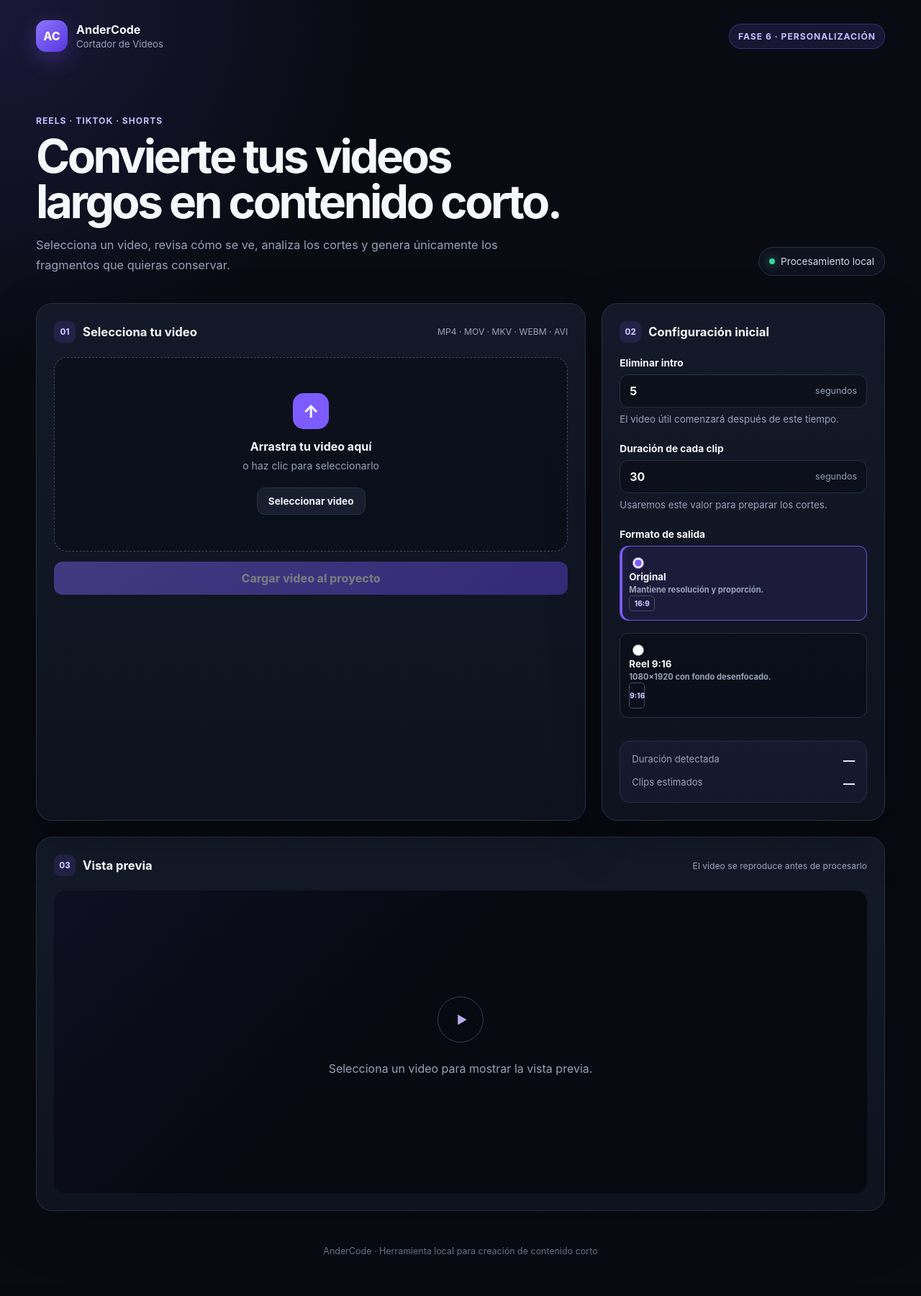
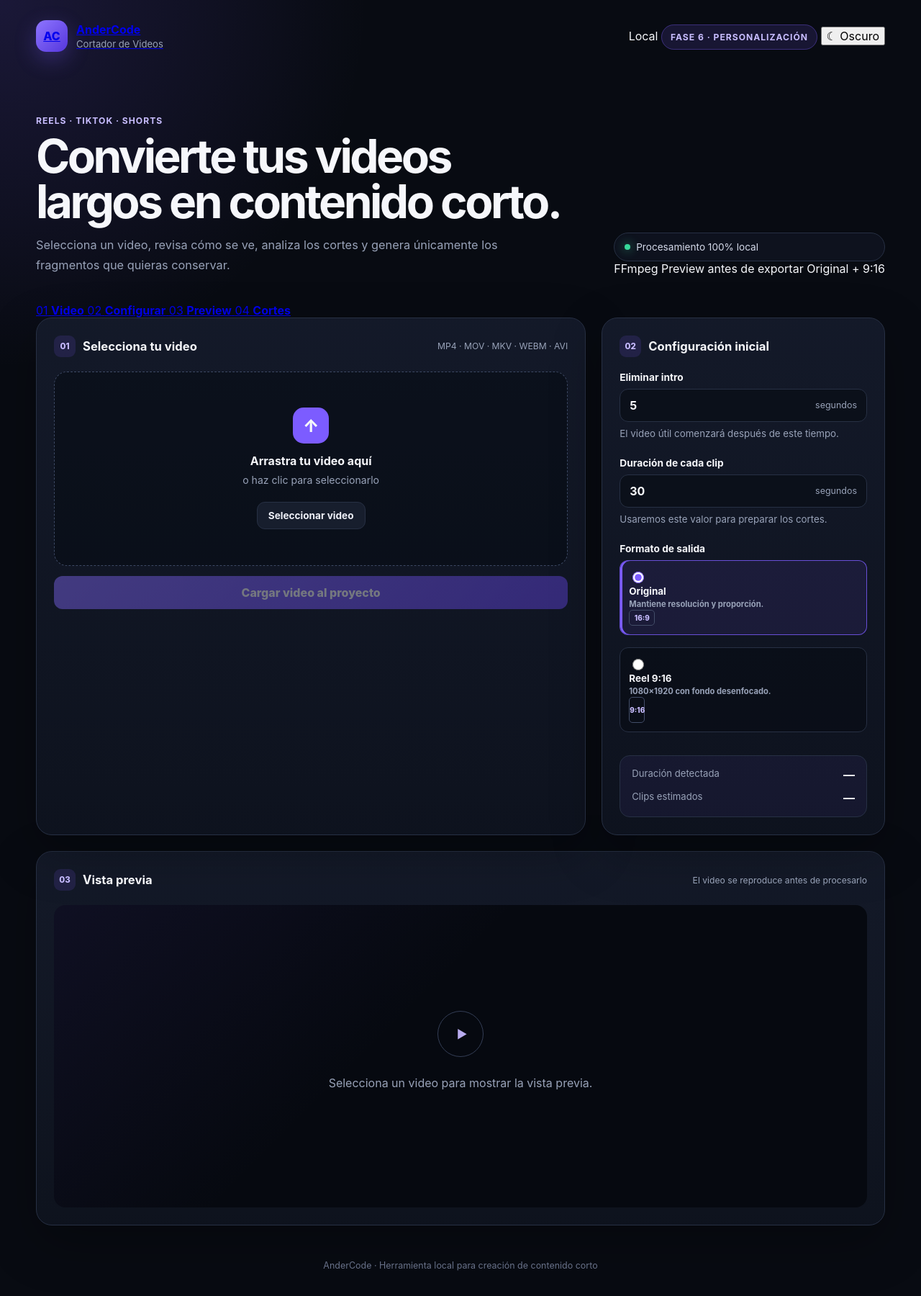
Before and after one commit to Anders87x/cortador_videos_andercode, a Flask app: page / in a window 1280 px wide. Shown: the whole page at 72% size. Before the commit the page ends 1745 px from the top, so only its background shows below. Run offline with Flask 3, Linux system fonts and the light colour scheme.

Commit message:
UX: agregar cabecera, navegación por pasos y selector de tema

```diff
--- a/templates/index.html
+++ b/templates/index.html
@@ -7,22 +7,57 @@
 
     <title>Cortador de Videos - AnderCode</title>
 
+    <script>
+        (() => {
+            const storageKey = "andercode-video-theme";
+
+            try {
+                const savedTheme = localStorage.getItem(storageKey);
+                const systemDark = window.matchMedia("(prefers-color-scheme: dark)").matches;
+                document.documentElement.dataset.theme =
+                    savedTheme || (systemDark ? "dark" : "light");
+            } catch (_error) {
+                document.documentElement.dataset.theme = "dark";
+            }
+        })();
+    </script>
+
     <link rel="stylesheet" href="{{ url_for('static', filename='css/app.css') }}">
 </head>
 <body>
-    <header class="topbar">
-        <div class="brand">
+    <header class="app-header">
+        <div class="topbar">
+            <a class="brand" href="#top" aria-label="Ir al inicio">
                 <div class="brand-mark">AC</div>
                 <div>
                     <strong>AnderCode</strong>
                     <span>Cortador de Videos</span>
                 </div>
-        </div>
+            </a>
+
+            <div class="topbar-actions">
+                <span class="header-status">
+                    <span class="status-dot"></span>
+                    Local
+                </span>
 
                 <span class="phase-badge">Fase 6 · Personalización</span>
+
+                <button
+                    id="themeToggle"
+                    class="theme-toggle"
+                    type="button"
+                    aria-label="Cambiar tema"
+                    title="Cambiar tema"
+                >
+                    <span id="themeIcon" class="theme-icon" aria-hidden="true">☾</span>
+                    <span id="themeLabel">Oscuro</span>
+                </button>
+            </div>
+        </div>
     </header>
 
-    <main class="page-shell">
+    <main id="top" class="page-shell">
         <section class="hero">
             <div>
                 <span class="eyebrow">REELS · TIKTOK · SHORTS</span>
@@ -33,14 +68,41 @@
                 </p>
             </div>
 
+            <div class="hero-side">
                 <div class="hero-status">
                     <span class="status-dot"></span>
-                Procesamiento local
+                    Procesamiento 100% local
+                </div>
+
+                <div class="hero-features" aria-label="Características">
+                    <span>FFmpeg</span>
+                    <span>Preview antes de exportar</span>
+                    <span>Original + 9:16</span>
+                </div>
             </div>
         </section>
 
+        <nav class="workflow-nav" aria-label="Flujo de trabajo">
+            <a class="workflow-link active" href="#uploadSection" data-workflow-target="uploadSection">
+                <span>01</span>
+                <strong>Video</strong>
+            </a>
+            <a class="workflow-link" href="#settingsSection" data-workflow-target="settingsSection">
+                <span>02</span>
+                <strong>Configurar</strong>
+            </a>
+            <a class="workflow-link" href="#previewSection" data-workflow-target="previewSection">
+                <span>03</span>
+                <strong>Preview</strong>
+            </a>
+            <a class="workflow-link" href="#segmentsPanel" data-workflow-target="segmentsPanel">
+                <span>04</span>
+                <strong>Cortes</strong>
+            </a>
+        </nav>
+
         <section class="workspace">
-            <div class="panel">
+            <div id="uploadSection" class="panel workflow-section">
                 <div class="panel-heading">
                     <div>
                         <span class="step">01</span>
@@ -81,11 +143,11 @@
                         Analizar cortes con FFprobe
                     </button>
 
-                    <div id="uploadStatus" class="upload-status" aria-live="polite"></div>
+                    <div id="uploadStatus" class="upload-status hidden" aria-live="polite"></div>
                 </form>
             </div>
 
-            <aside class="panel settings-panel">
+            <aside id="settingsSection" class="panel settings-panel workflow-section">
                 <div class="panel-heading">
                     <div>
                         <span class="step">02</span>
@@ -188,7 +250,7 @@
             </aside>
         </section>
 
-        <section class="panel preview-panel">
+        <section id="previewSection" class="panel preview-panel workflow-section">
             <div class="panel-heading">
                 <div>
                     <span class="step">03</span>
@@ -230,7 +292,7 @@
             </div>
         </section>
 
-        <section id="segmentsPanel" class="panel segments-panel hidden">
+        <section id="segmentsPanel" class="panel segments-panel workflow-section hidden">
             <div class="panel-heading">
                 <div>
                     <span class="step">04</span>
```
Lines whose indentation alone changed are shown as unchanged.
